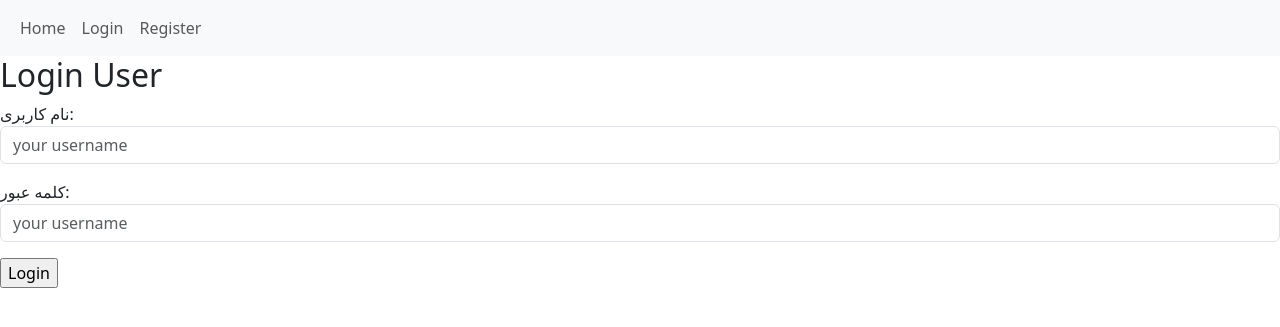
After one commit to m3hrdadpourkheiri/Social, a Django app: page /account/login/ in a window 1280 px wide. The commit adds this page. Shown: the top 327 px of the page. Run offline with Django 4.2, Linux system fonts and the light colour scheme.

Commit message:
User login

```diff
--- a/A/account/forms.py
+++ b/A/account/forms.py
@@ -1,6 +1,11 @@
 from django import forms
 from django.contrib.auth.models import User
 from django.core.exceptions import ValidationError
+
+
+class UserLoginForem(forms.Form):
+    username = forms.CharField(required=True,widget=forms.TextInput(attrs={'class':'form-control','placeholder':'your username'}),label='نام کاربری')
+    password = forms.CharField(required=True,widget=forms.PasswordInput(attrs={'class':'form-control','placeholder':'your username'}),label='کلمه عبور')
 
 
 class UserRegistrationFrom(forms.Form):
--- /dev/null
+++ b/A/account/templates/account/login.html
@@ -0,0 +1,9 @@
+{% extends 'base.html' %}
+{% block content %}
+    <h2>Login User</h2>
+    <form action="" method="post" novalidate>
+        {% csrf_token %}
+        {{ form.as_p }}
+        <input type="submit" value="Login">
+    </form>
+{% endblock %}
--- a/A/account/urls.py
+++ b/A/account/urls.py
@@ -4,5 +4,7 @@ from . import views
 
 app_name='account'
 urlpatterns=[
-    path('register/',views.RegisterView.as_view(),name='user_register')
+    path('register/',views.UserRegisterView.as_view(),name='user_register'),
+    path('login/',views.UserLoginView.as_view(),name='user_login'),
+    path('logout/',views.UserLogoutView.as_view(),name='user_logout'),
 ]
--- a/A/account/views.py
+++ b/A/account/views.py
@@ -1,12 +1,41 @@
 from django.shortcuts import render,redirect
 from django.views import View
-from .forms import UserRegistrationFrom
+from .forms import UserRegistrationFrom,UserLoginForem
 from django.contrib.auth.models import User
 from django.contrib import messages
+from django.contrib.auth import authenticate,login,logout
 # Create your views here.
 
+class UserLogoutView(View):
+     def get(self,request):
+          logout(request)
+          messages.success(request,'شما از حساب خود خارج شدید','info')
+          return redirect('home:home')
 
-class RegisterView(View):
+
+
+class UserLoginView(View):
+     form_class = UserLoginForem
+     template_name= 'account/login.html'
+
+     def get(self,request):
+          form=self.form_class
+          return render(request,self.template_name,{'form':form})
+
+     def post(self,request):
+        form=self.form_class(request.POST)
+        if form.is_valid():
+            cd=form.cleaned_data
+            user = authenticate(request,username=cd['username'],password=cd['password'])
+            if user is not None:
+                login(request,user)
+                messages.success(request,'you logged in successfully','success')
+                return redirect('home:home')
+            messages.success(request,'username or password is wrong','danger')
+        return render(request,self.template_name,{'form':form})
+
+
+class UserRegisterView(View):
         form_class = UserRegistrationFrom
 
         def get(self,request):
--- a/A/templates/base.html
+++ b/A/templates/base.html
@@ -6,8 +6,13 @@
     <link href="https://cdn.jsdelivr.net/npm/bootstrap@5.3.3/dist/css/bootstrap.min.css" rel="stylesheet" integrity="sha384-QWTKZyjpPEjISv5WaRU9OFeRpok6YctnYmDr5pNlyT2bRjXh0JMhjY6hW+ALEwIH" crossorigin="anonymous">
 </head>
 <body>
+
     {% include 'inc/messages.html' %}
     {% include 'inc/navbar.html' %}
+
+    {% if user.is_authenticated %}
+        {{ user.username }}
+    {% endif %}
     {% block content %}{% endblock %}
 </body>
 </html>
--- a/A/templates/inc/navbar.html
+++ b/A/templates/inc/navbar.html
@@ -2,7 +2,12 @@
   <div class="container-fluid">
       <div class="navbar-nav">
         <a class="nav-link" href="{% url 'home:home' %}">Home</a>
-        <a class="nav-link" href="{% url 'account:user_register' %}">Register</a>
+        {% if user.is_authenticated %}
+          <a class="nav-link" href="{% url 'account:user_logout' %}">Logout</a>
+        {% else %}
+          <a class="nav-link" href="{% url 'account:user_login' %}">Login</a>
+          <a class="nav-link" href="{% url 'account:user_register' %}">Register</a>
+        {% endif %}
       </div>
   </div>
 </nav>
```
Also changed, not shown: A/db.sqlite3.
